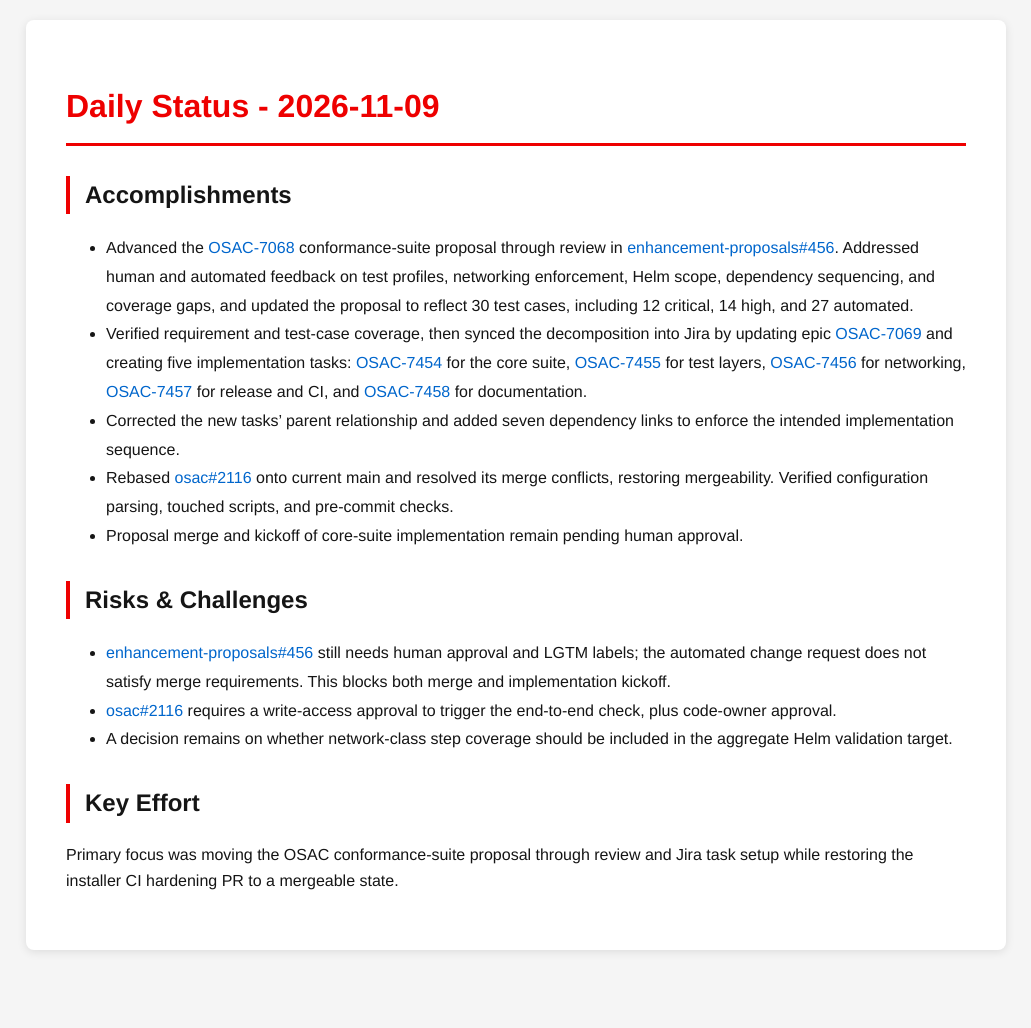
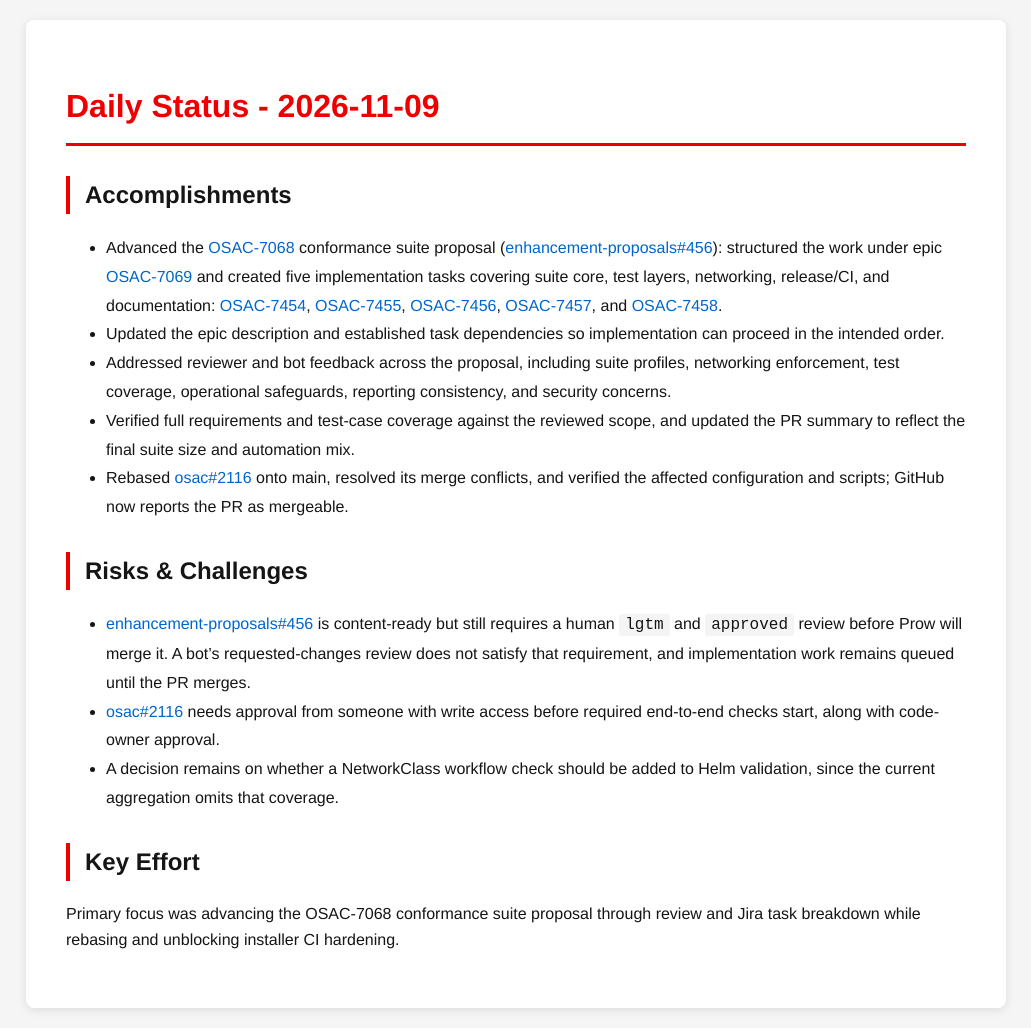
Before and after one commit to tzvatot/daily-status, a Jekyll site: the page built from 2026-11-09.md, in a window 1280 px wide. Shown: the whole page, without its empty margins (124-1155 px from the left). Built offline with Jekyll 4.4.1, drawn with Linux system fonts in a browser that asks for light colours; before the commit the page ends 970 px from its top, so only the background shows below that.

Commit message:
Daily status update - 2026-11-09

```diff
--- a/2026-11-09.md
+++ b/2026-11-09.md
@@ -7,16 +7,16 @@
 # Daily Status - 2026-11-09
 
 ## Accomplishments
-- Advanced the [OSAC-7068](https://redhat.atlassian.net/browse/OSAC-7068) conformance-suite proposal through review in [enhancement-proposals#456](https://github.com/osac-project/enhancement-proposals/pull/456). Addressed human and automated feedback on test profiles, networking enforcement, Helm scope, dependency sequencing, and coverage gaps, and updated the proposal to reflect 30 test cases, including 12 critical, 14 high, and 27 automated.
-- Verified requirement and test-case coverage, then synced the decomposition into Jira by updating epic [OSAC-7069](https://redhat.atlassian.net/browse/OSAC-7069) and creating five implementation tasks: [OSAC-7454](https://redhat.atlassian.net/browse/OSAC-7454) for the core suite, [OSAC-7455](https://redhat.atlassian.net/browse/OSAC-7455) for test layers, [OSAC-7456](https://redhat.atlassian.net/browse/OSAC-7456) for networking, [OSAC-7457](https://redhat.atlassian.net/browse/OSAC-7457) for release and CI, and [OSAC-7458](https://redhat.atlassian.net/browse/OSAC-7458) for documentation.
-- Corrected the new tasks' parent relationship and added seven dependency links to enforce the intended implementation sequence.
-- Rebased [osac#2116](https://github.com/osac-project/osac/pull/2116) onto current main and resolved its merge conflicts, restoring mergeability. Verified configuration parsing, touched scripts, and pre-commit checks.
-- Proposal merge and kickoff of core-suite implementation remain pending human approval.
+- Advanced the [OSAC-7068](https://redhat.atlassian.net/browse/OSAC-7068) conformance suite proposal ([enhancement-proposals#456](https://github.com/osac-project/enhancement-proposals/pull/456)): structured the work under epic [OSAC-7069](https://redhat.atlassian.net/browse/OSAC-7069) and created five implementation tasks covering suite core, test layers, networking, release/CI, and documentation: [OSAC-7454](https://redhat.atlassian.net/browse/OSAC-7454), [OSAC-7455](https://redhat.atlassian.net/browse/OSAC-7455), [OSAC-7456](https://redhat.atlassian.net/browse/OSAC-7456), [OSAC-7457](https://redhat.atlassian.net/browse/OSAC-7457), and [OSAC-7458](https://redhat.atlassian.net/browse/OSAC-7458).
+- Updated the epic description and established task dependencies so implementation can proceed in the intended order.
+- Addressed reviewer and bot feedback across the proposal, including suite profiles, networking enforcement, test coverage, operational safeguards, reporting consistency, and security concerns.
+- Verified full requirements and test-case coverage against the reviewed scope, and updated the PR summary to reflect the final suite size and automation mix.
+- Rebased [osac#2116](https://github.com/osac-project/osac/pull/2116) onto main, resolved its merge conflicts, and verified the affected configuration and scripts; GitHub now reports the PR as mergeable.
 
 ## Risks & Challenges
-- [enhancement-proposals#456](https://github.com/osac-project/enhancement-proposals/pull/456) still needs human approval and LGTM labels; the automated change request does not satisfy merge requirements. This blocks both merge and implementation kickoff.
-- [osac#2116](https://github.com/osac-project/osac/pull/2116) requires a write-access approval to trigger the end-to-end check, plus code-owner approval.
-- A decision remains on whether network-class step coverage should be included in the aggregate Helm validation target.
+- [enhancement-proposals#456](https://github.com/osac-project/enhancement-proposals/pull/456) is content-ready but still requires a human `lgtm` and `approved` review before Prow will merge it. A bot's requested-changes review does not satisfy that requirement, and implementation work remains queued until the PR merges.
+- [osac#2116](https://github.com/osac-project/osac/pull/2116) needs approval from someone with write access before required end-to-end checks start, along with code-owner approval.
+- A decision remains on whether a NetworkClass workflow check should be added to Helm validation, since the current aggregation omits that coverage.
 
 ## Key Effort
-Primary focus was moving the OSAC conformance-suite proposal through review and Jira task setup while restoring the installer CI hardening PR to a mergeable state.
+Primary focus was advancing the OSAC-7068 conformance suite proposal through review and Jira task breakdown while rebasing and unblocking installer CI hardening.
```
